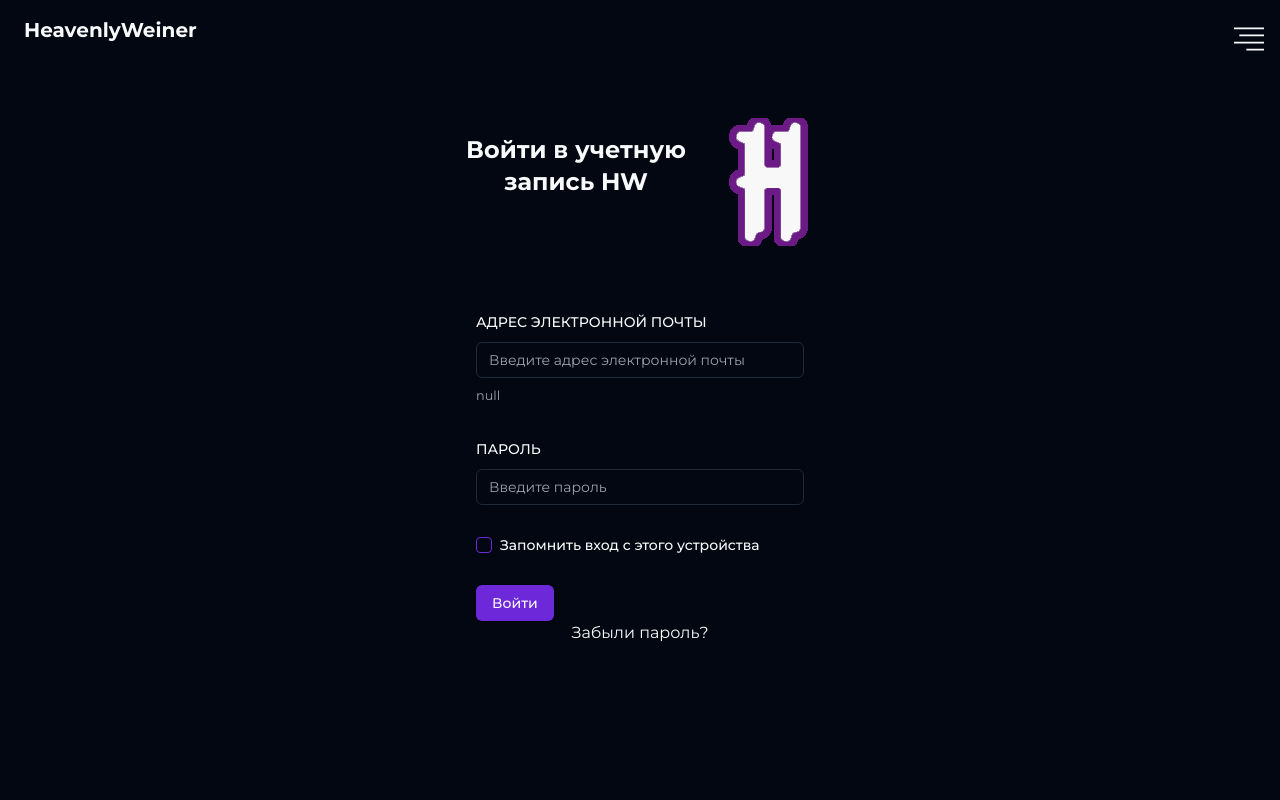
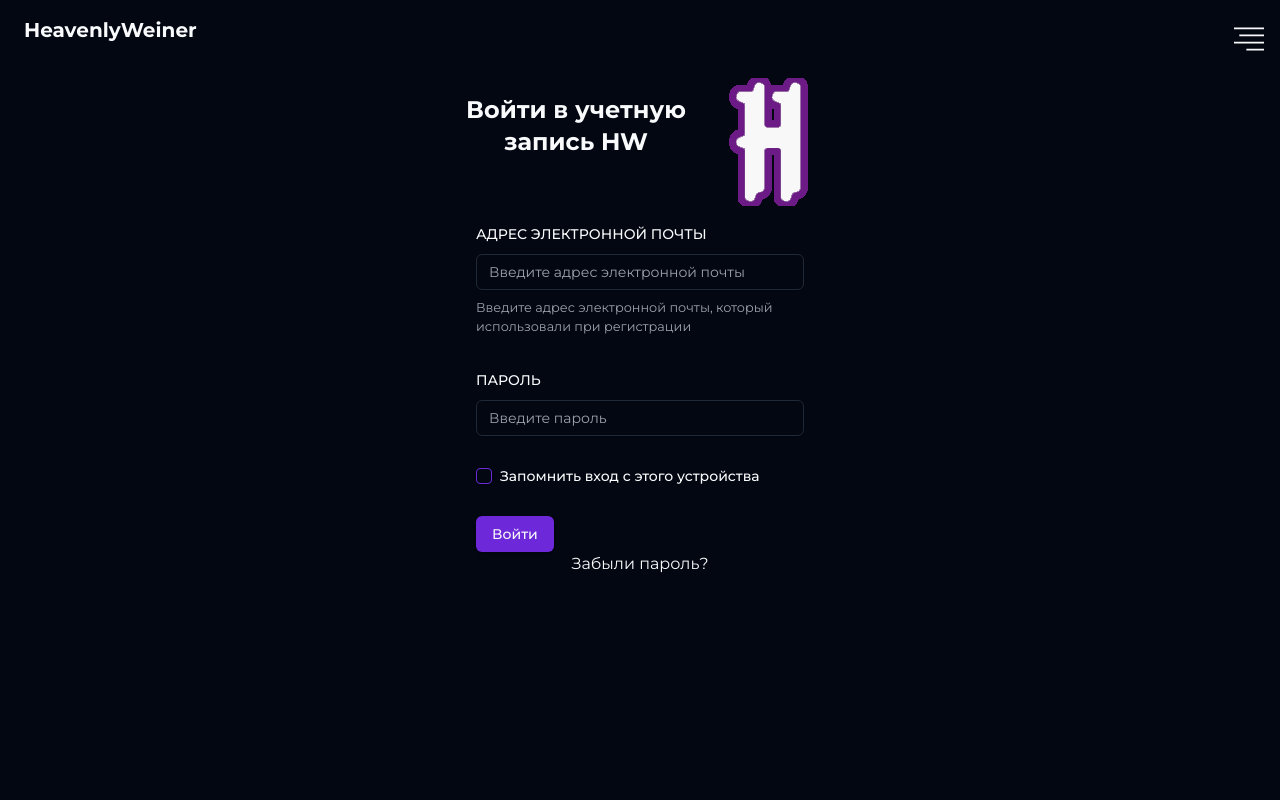
Before and after one commit to Z1ppzy/bigweb, a React (Vite) app: page /login in a window 1280 px wide. Shown: the top 800 px of the page. Built offline with nearby package versions, Linux system fonts and the light colour scheme.

Commit message:
added new style for form login and registration

```diff
--- a/src/Pages/Home.tsx
+++ b/src/Pages/Home.tsx
@@ -31,7 +31,7 @@ export default function Home() {
   return (
     <>
       <div className=''>
-        <div className='md:grid grid-cols-2  min-h-screen'>
+        <div className='md:grid grid-cols-2 min-h-screen'>
           <div className='mt-10 md:mt-8'>
             <SliderImg />
           </div>
--- a/src/Pages/Login.tsx
+++ b/src/Pages/Login.tsx
@@ -67,9 +67,9 @@ export default function Login() {
   return (
     <div className='w-96 m-auto h-screen'>
       <Link to='/'>
-        <img src='logo.png' className='float-end animate-bounce' alt='' />
+        <img src='logo.png' className='float-end animate-bounce  duration-1000' alt='' />
       </Link>
-      <p className='text-center mt-20 mb-28 font-bold text-2xl'>
+      <p className='text-center mt-10 mb-16 font-bold text-2xl'>
         Войти в учетную запись HW
       </p>
       <Form {...form}>
@@ -87,7 +87,7 @@ export default function Login() {
                     {...field}
                   />
                 </FormControl>
-                <FormDescription>null</FormDescription>
+                <FormDescription>Введите адрес электронной почты, который использовали при регистрации </FormDescription>
                 <FormMessage />
               </FormItem>
             )}
--- a/src/Pages/Register.tsx
+++ b/src/Pages/Register.tsx
@@ -41,7 +41,6 @@ export default function Register() {
     },
   });
 
-  // 2. Define a submit handler.
   async function onSubmit(values: z.infer<typeof formSchema>) {
     try {
       const config = {
@@ -67,7 +66,7 @@ export default function Register() {
       <Link to='/'>
         <img src='logo.png' className='float-end animate-bounce' alt='' />
       </Link>
-      <p className='text-center mt-20 mb-28 font-bold text-2xl'>
+      <p className='text-center mt-20 md:mt-10 mb-16 font-bold text-2xl'>
         Создать учетную запись HW
       </p>
       <Form {...form}>
```
